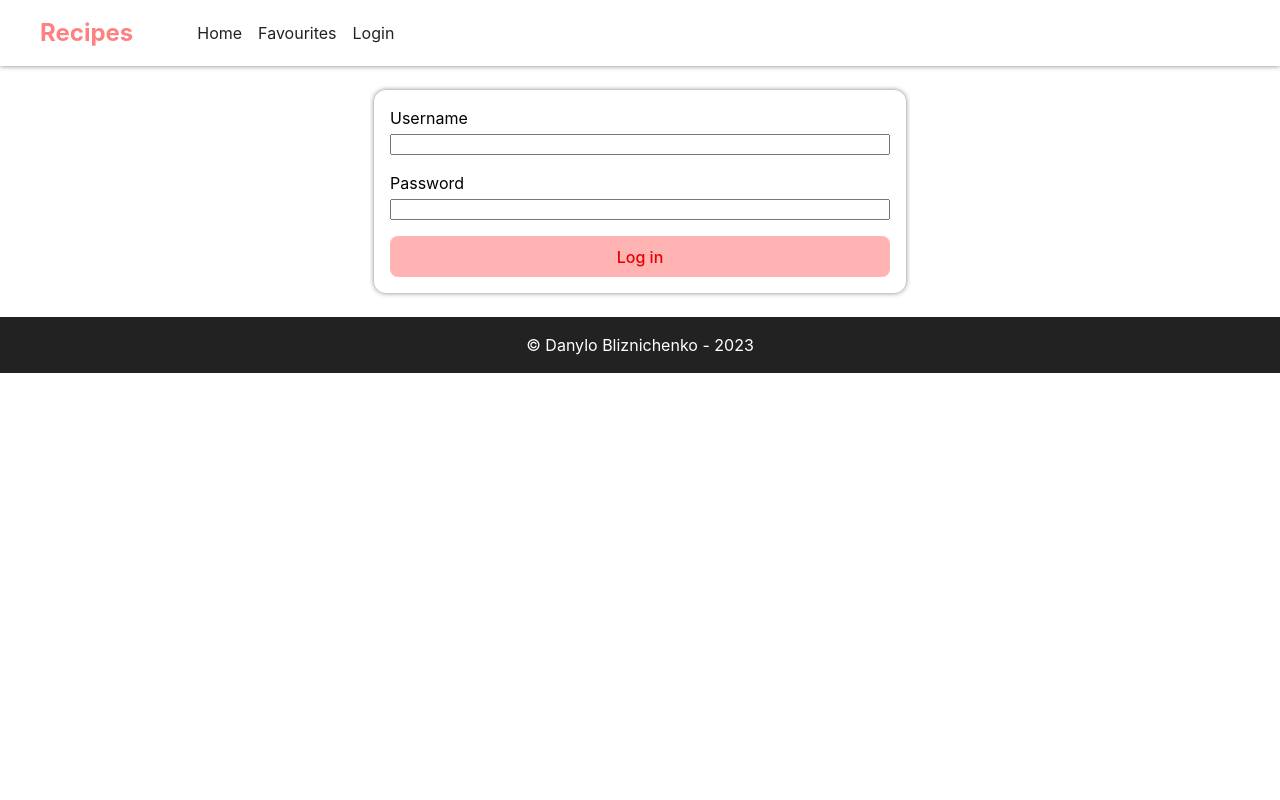
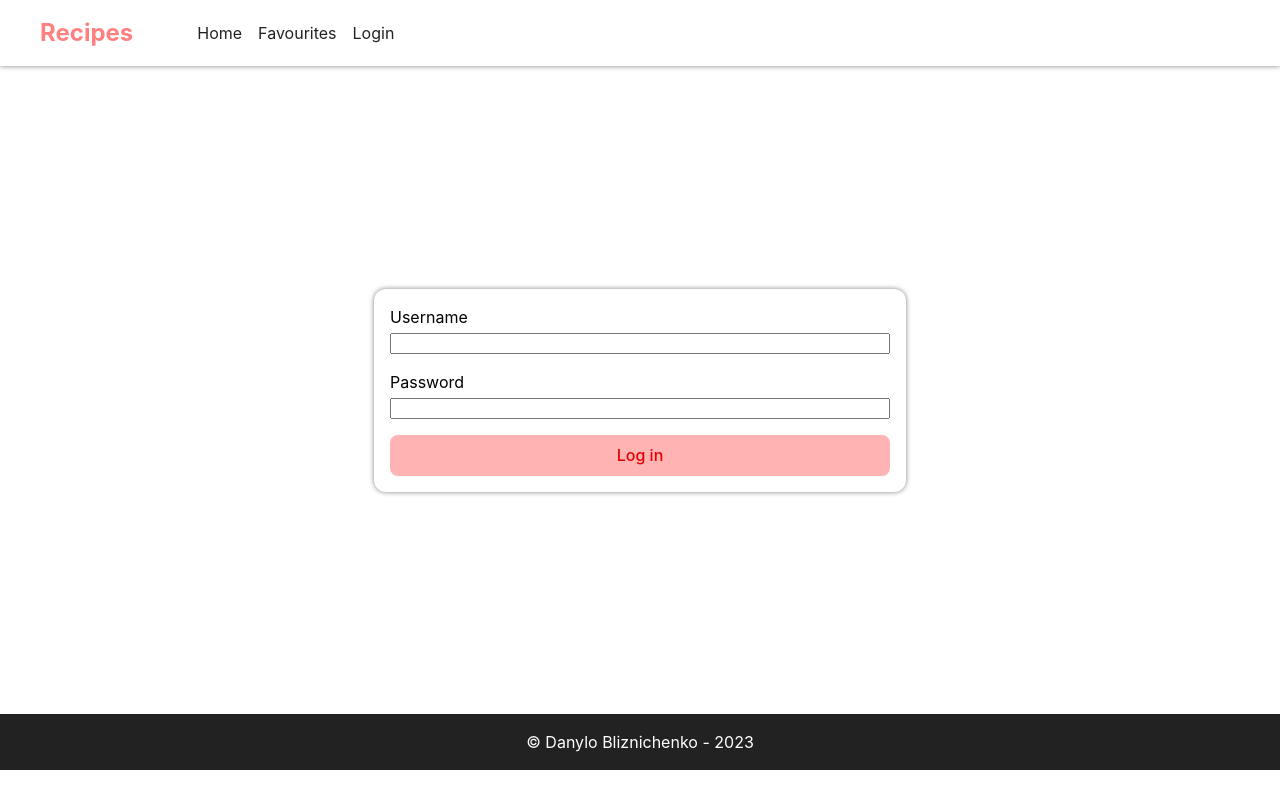
Before and after one commit to HIMDanny/luna-edge-recipe-app, a React (Vite) app: page /login in a window 1280 px wide. Built offline with nearby package versions, Linux system fonts and the light colour scheme.

Commit message:
feat: add page-screen class

```diff
--- a/src/index.css
+++ b/src/index.css
@@ -104,6 +104,10 @@ button:focus-visible {
 	padding-inline: var(--side-padding);
 }
 
+.page-screen {
+	min-height: calc(100vh - 200px);
+}
+
 .section-center {
 	max-width: var(--max-width);
 	margin-inline: auto;
```
